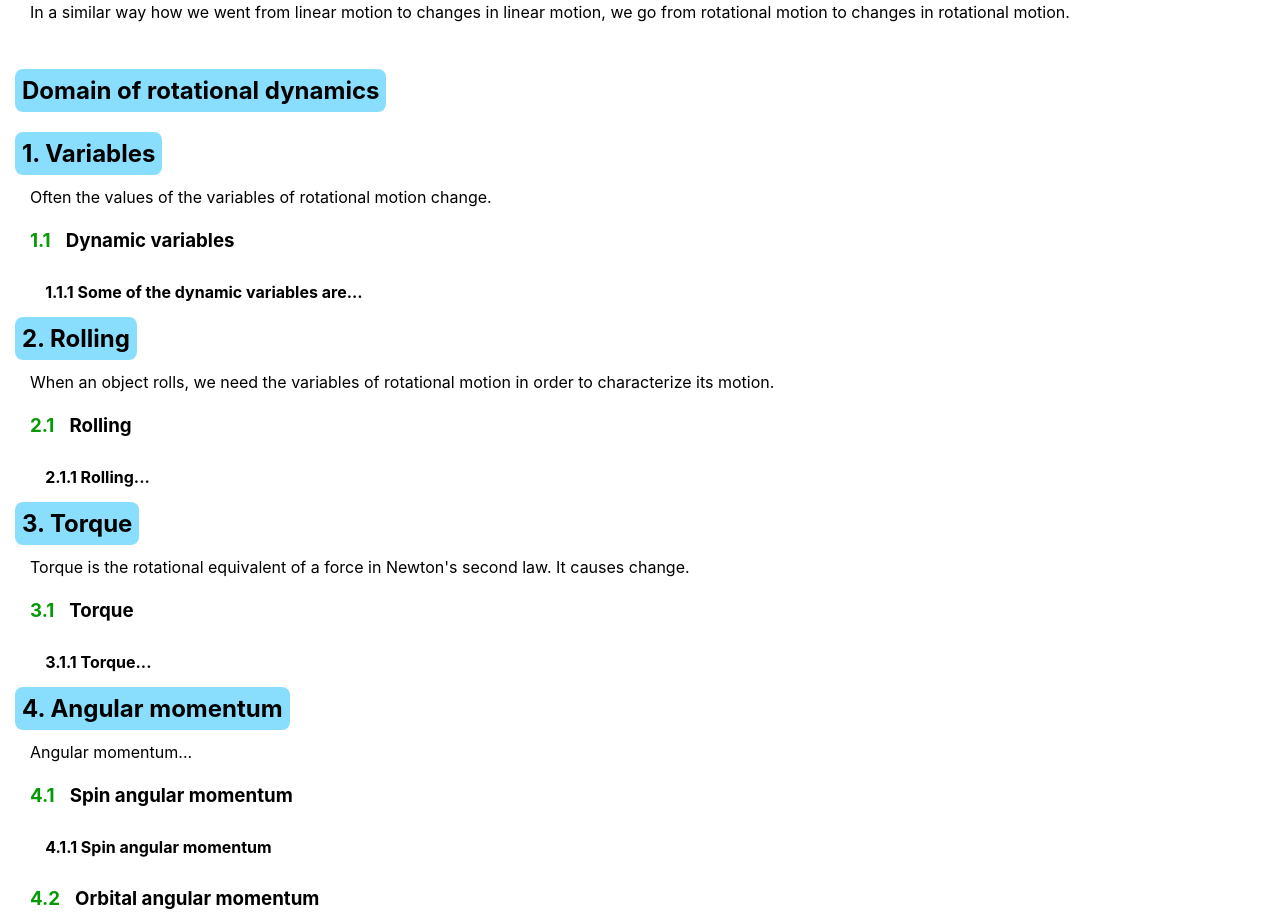
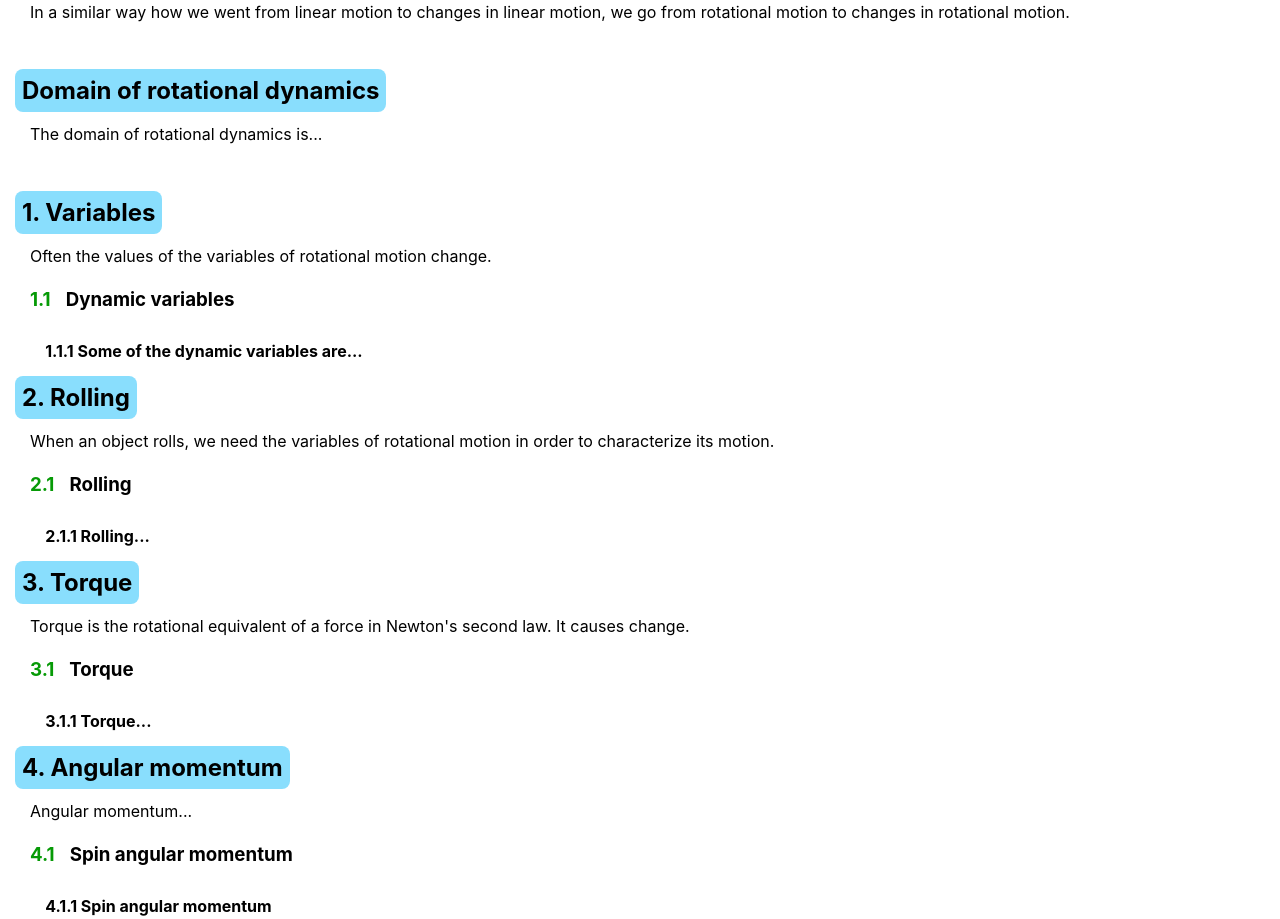
Before and after one commit to JRFink/jrfphyspagesnew, a Next.js app: page /education/gp1/trq in a window 1280 px wide. Shown: the part 940-1859 px from the top of the page. Built offline with nearby package versions, Linux system fonts and the light colour scheme.

Commit message:
Update index.tsx

```diff
--- a/pages/education/gp1/trq/index.tsx
+++ b/pages/education/gp1/trq/index.tsx
@@ -28,6 +28,9 @@ const Trq = () => {
 <h2 className={style.h2SectionColor}>
          Domain of rotational dynamics
 </h2>
+<p>
+ The domain of rotational dynamics is...
+ </p>
 <br />
 <br />
 
```
